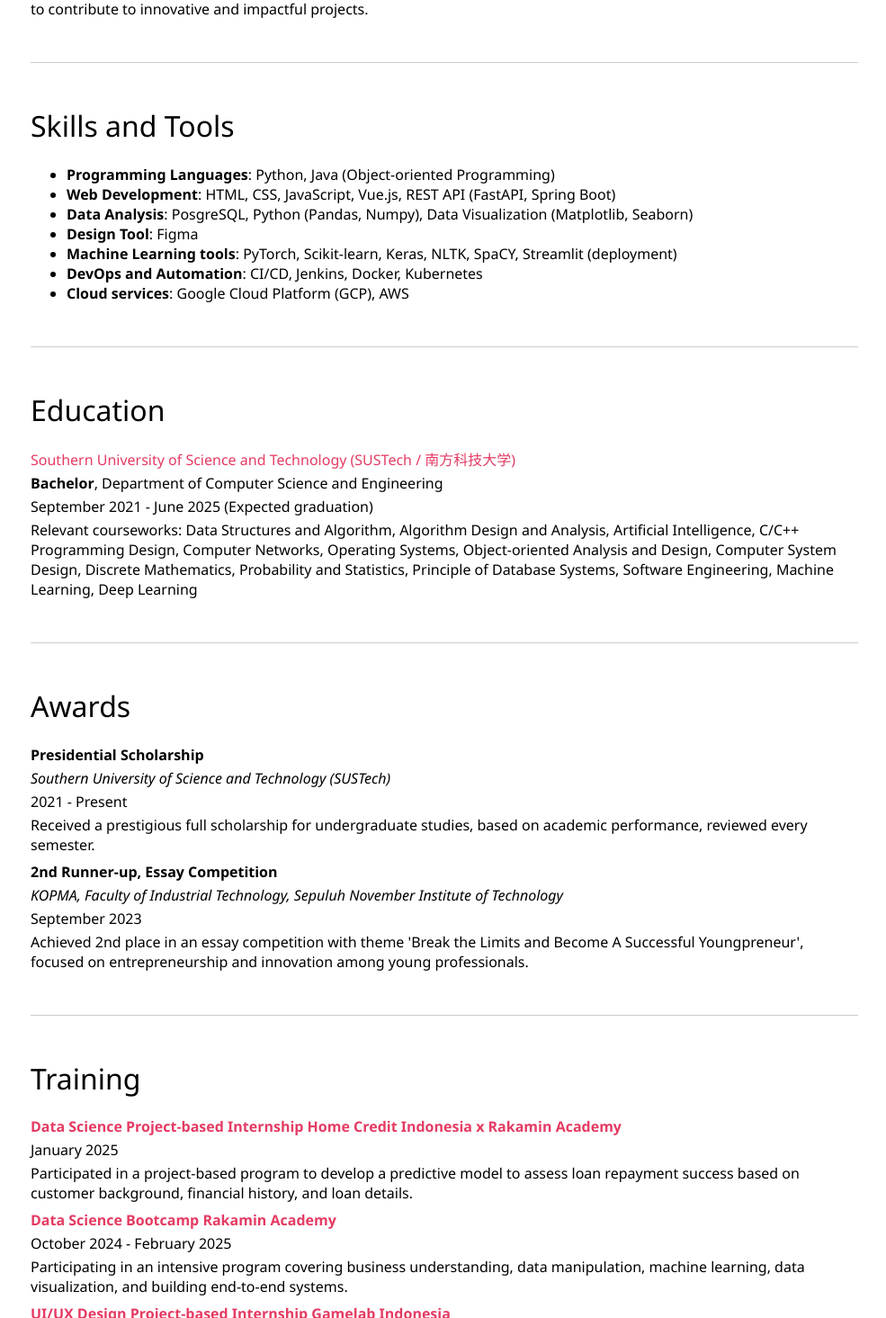
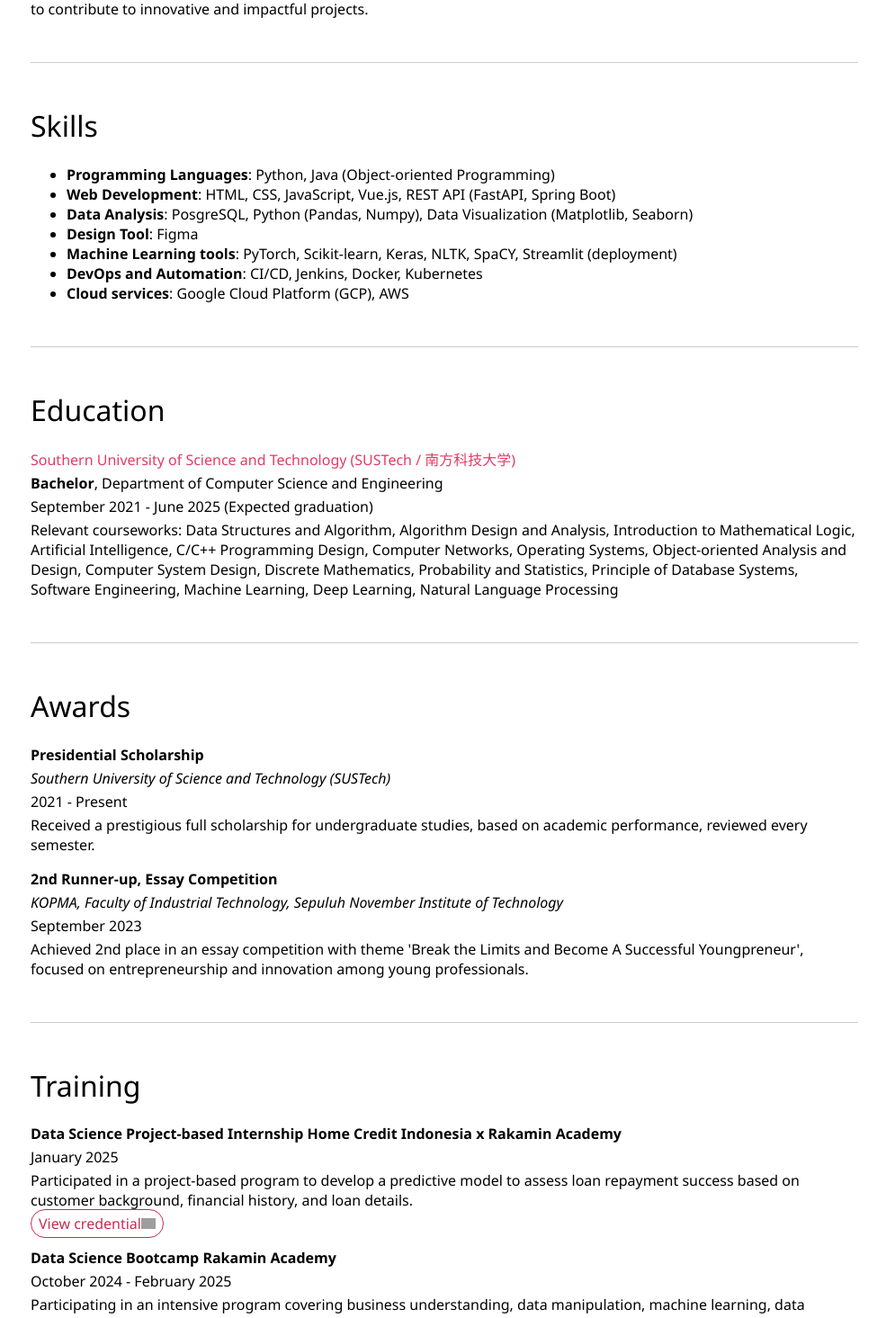
Before and after one commit to FiZufa/personal-website, a Nuxt app: page /cv in a window 1280 px wide. Shown: the part 225-1690 px from the top of the page at 90% size, without its empty margins (146-1131 px from the left). Built offline with nearby package versions, Linux system fonts and the light colour scheme; grey boxes are pictures that could not be loaded.

Commit message:
add credential buttons

```diff
--- a/pages/cv/index.vue
+++ b/pages/cv/index.vue
@@ -10,7 +10,7 @@
         <Line />
 
         <div class="section">
-            <h1 class="sub-title">Skills and Tools</h1>
+            <h1 class="sub-title">Skills</h1>
             <ul>
                 <li v-for="(value, key) in data.dataSkills" :key="key">
                   <span class="bold">{{ key }}</span>: {{ value }}
@@ -26,7 +26,7 @@
             <a style="text-decoration: none;" href="https://www.sustech.edu.cn/" target="_blank" rel="noopener noreferrer"><p class="pink">Southern University of Science and Technology (SUSTech / 南方科技大学)</p></a>
             <p><span class="bold">Bachelor</span>, Department of Computer Science and Engineering</p>
             <p>September 2021 - June 2025 (Expected graduation) </p>
-            <p>Relevant courseworks: Data Structures and Algorithm, Algorithm Design and Analysis, Artificial Intelligence, C/C++ Programming Design, Computer Networks, Operating Systems, Object-oriented Analysis and Design, Computer System Design, Discrete Mathematics, Probability and Statistics, Principle of Database Systems, Software Engineering, Machine Learning, Deep Learning</p>
+            <p>Relevant courseworks: Data Structures and Algorithm, Algorithm Design and Analysis, Introduction to Mathematical Logic, Artificial Intelligence, C/C++ Programming Design, Computer Networks, Operating Systems, Object-oriented Analysis and Design, Computer System Design, Discrete Mathematics, Probability and Statistics, Principle of Database Systems, Software Engineering, Machine Learning, Deep Learning, Natural Language Processing</p>
 
         </div>
 
@@ -49,9 +49,10 @@
             <h1 class="sub-title">Training</h1>
             <div v-for="(training, index) in data.trainings" :key="index" class="training">
                 <!-- <p class="bold">{{ training.name }}</p> -->
-                <a style="text-decoration: none;" :href="training.link" target="_blank" rel="noopener noreferrer"><p class="bold">{{ training.name }}</p></a>
+                <p class="title-name">{{ training.name }}</p>
                 <p>{{ training.time }}</p>
                 <p>{{ training.desc }}</p>
+                <div class="cred-btn"><a class="cred-link" :href="training.link" target="_blank" rel="noopener noreferrer">View credential</a><img src="/assets/view-btn.png" style="height: 12px;"></div>
             </div>
         </div>
 
@@ -72,13 +73,14 @@
         <div class="section">
             <h1 class="sub-title">Certifications</h1>
             <div v-for="(certif, index) in data.certifications" :key="index" class="certif">
-                <a style="text-decoration: none;" :href="certif.link" target="_blank" rel="noopener noreferrer"><p class="bold">{{ certif.name }}</p></a>
+                <p class="title-name">{{ certif.name }}</p>
                 <p>{{ certif.when }}</p>
                 <p>Skills:
                     <span v-for="(skill, skillIndex) in certif.skills" :key="skillIndex">
                       {{ skill }},
                     </span>
-                  </p>
+                </p>
+                <div class="cred-btn"><a class="cred-link" :href="certif.link" target="_blank" rel="noopener noreferrer">View credential</a><img src="/assets/view-btn.png" style="height: 12px;"></div>
             </div>
         </div>
 
@@ -136,13 +138,13 @@
     font-weight: 650;
 }
 
-
 .award p, .training p, .activity p, .certif p, .section-edu p {
     margin: 4px 0; /* Adjust the value as needed */
 }
 
 .award, .training, .activity, .certif {
-    margin-top: 8px;
+    margin-top: 4px;
+    margin-bottom: 16px;
 }
 
 .pink, .certif .bold, .training .bold {
@@ -155,13 +157,35 @@
     color: #c32f52;
 }
 
+.cred-btn {
+    border: #c32f52 1px solid;
+    display: inline;
+    padding: 4px 8px;
+    border-radius: 20px;
+}
+
+.cred-btn:hover {
+    color: #e43b63;
+    box-shadow: #e43b63;
+}
+
+.cred-link {
+    color: #c32f52;
+    text-decoration: none;
+    cursor: pointer;
+}
+
 .skill {
     background-color: #ccc;
     border-radius: 2px;
     padding: 1px 8px;
     margin: 2px 2px;
     font-size: 12px;
-  }
+}
+
+.title-name {
+    font-weight: 650;
+}
 
 @media screen and (max-width: 1024px) {
     .cv-body {
```
Also changed, not shown: assets/view-btn.png (added).
